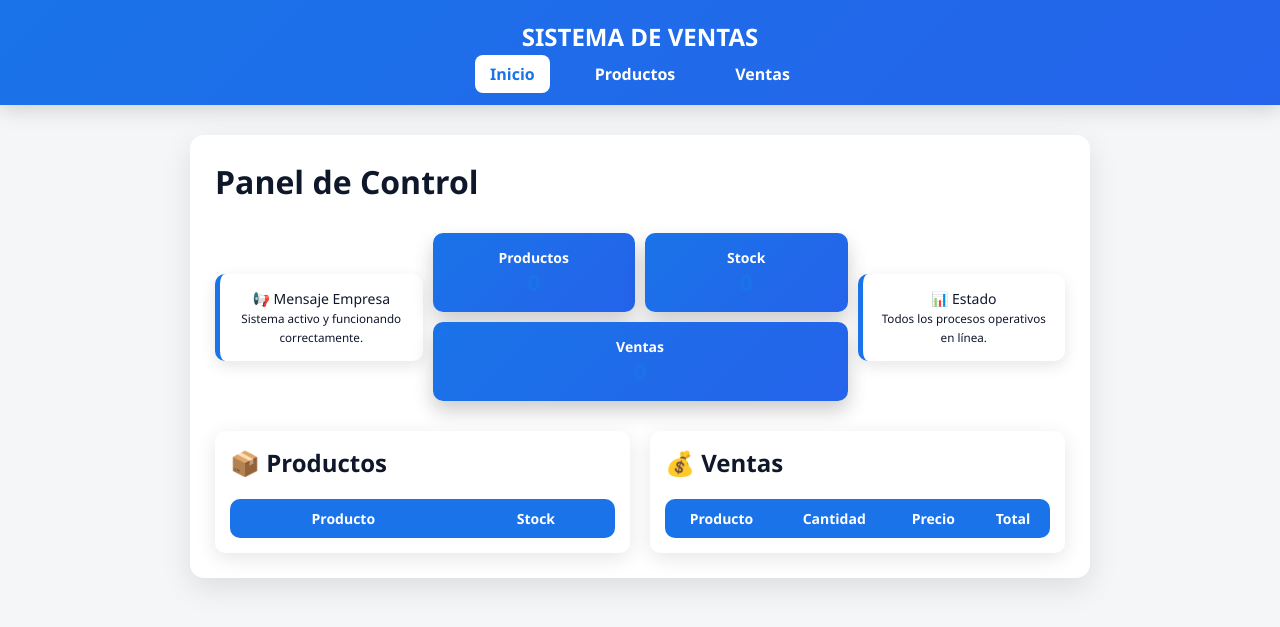
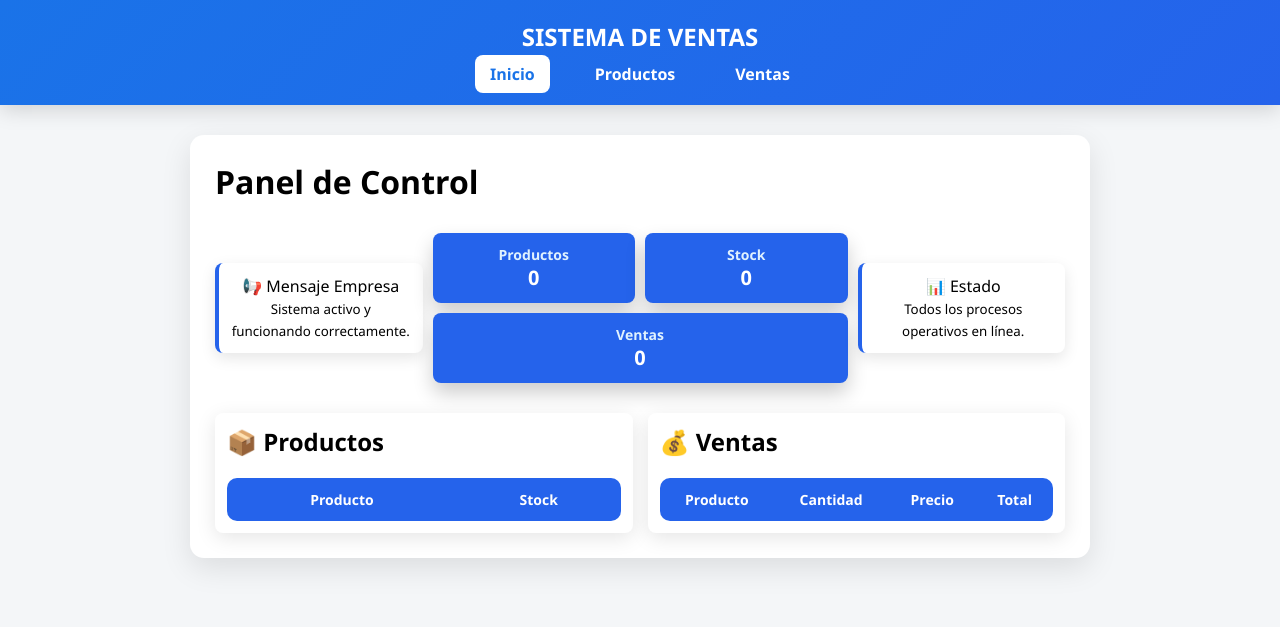
Before and after one commit to Pag-Web631/SistemaVentas, a PHP site: page / in a window 1280 px wide. Shown: the top 627 px of the page. Run offline with PHP 8.4, Linux system fonts and the light colour scheme; lists and menus that the app fills with data are empty.

Commit message:
Update index.css

```diff
--- a/index.css
+++ b/index.css
@@ -1,77 +1,4 @@
 /* ===== PANEL SUPERIOR ===== */
-.top-panel {
-    display: grid;
-    grid-template-columns: 1fr 2fr 1fr;
-    align-items: center;
-    gap: 20px;
-    margin: 20px 0;
-}
-.card {
-    flex: 1;
-    background: #1a73e8;
-    color: white;
-    padding: 10px;
-    border-radius: 8px;
-    text-align: center;
-}
-.box {
-    background: #ffffff;
-    color: #0f172a; /* TEXTO OSCURO */
-    padding: 10px;
-    border-left: 4px solid #1a73e8;
-    border-radius: 8px;
-    font-size: 14px;
-}
-.tabla-box {
-    background: white;
-    color: #0f172a;
-    padding: 10px;
-    border-radius: 8px;
-}
-
-/* encabezado */
-th {
-    background: #1a73e8;
-    color: white;
-    font-size: 14px;
-}
-
-/* filas */
-td {
-    font-size: 13px;
-    color: #0f172a;
-}
-.tabla-box {
-    background: white;
-    color: #0f172a;
-    padding: 10px;
-    border-radius: 8px;
-}
-
-/* encabezado */
-th {
-    background: #1a73e8;
-    color: white;
-    font-size: 14px;
-}
-
-/* filas */
-td {
-    font-size: 13px;
-    color: #0f172a;
-}
-body {
-    background: #f4f6f8;
-    color: #0f172a;
-}
-.card h3 {
-    font-size: 14px;
-}
-
-.card p {
-    font-size: 18px;
-    font-weight: bold;
-}
 .top-panel {
     display: grid;
     grid-template-columns: 1fr 2fr 1fr;
@@ -79,71 +6,85 @@ body {
     gap: 10px;
     margin: 10px 0;
 }
-/* MENSAJES */
+
+/* ===== MENSAJES ===== */
 .box {
-    background: white;
-    padding: 15px;
-    border-left: 5px solid #1a73e8;
-    border-radius: 10px;
+    background: #ffffff;
+    color: #000; /* NEGRO FUERTE */
+    padding: 12px;
+    border-left: 4px solid #2563eb;
+    border-radius: 8px;
     text-align: center;
+    font-weight: 500;
 }
 
-/* CARDS CENTRO */
+/* ===== CARDS ===== */
 .cards {
     display: flex;
-    justify-content: space-between;
     gap: 10px;
 }
 
 .card {
     flex: 1;
-    background: linear-gradient(135deg, #1a73e8, #2563eb);
-    color: white;
-    padding: 15px;
-    border-radius: 10px;
+    background: #2563eb; /* AZUL LIMPIO */
+    color: #ffffff; /* BLANCO FUERTE */
+    padding: 12px;
+    border-radius: 8px;
     text-align: center;
 }
 
+/* TEXTO CARDS */
+.card h3 {
+    font-size: 14px;
+    color: #e0f2fe; /* CLARO */
+}
+
 .card p {
-    font-size: 22px;
+    font-size: 20px;
     font-weight: bold;
+    color: #ffffff; /* BLANCO FUERTE */
 }
 
 /* ===== PANEL INFERIOR ===== */
 .bottom-panel {
     display: grid;
     grid-template-columns: 1fr 1fr;
-    gap: 20px;
+    gap: 15px;
 }
 
-/* TABLAS */
+/* ===== TABLAS ===== */
 .tabla-box {
-    background: white;
-    padding: 15px;
-    border-radius: 10px;
-    box-shadow: 0 5px 20px rgba(0,0,0,0.1);
+    background: #ffffff;
+    color: #000;
+    padding: 12px;
+    border-radius: 8px;
 }
 
-table {
-    width: 100%;
-    border-collapse: collapse;
+/* ENCABEZADO */
+th {
+    background: #2563eb;
+    color: #ffffff;
+    font-size: 14px;
 }
 
-th {
-    background: #1a73e8;
-    color: white;
+/* CELDAS */
+td {
+    font-size: 13px;
+    color: #000; /* NEGRO */
 }
 
-td, th {
-    padding: 10px;
-    text-align: center;
-}
-
+/* FILAS */
 tr:nth-child(even) {
     background: #f1f5f9;
 }
 
-/* RESPONSIVE */
+/* ===== BODY ===== */
+body {
+    background: #f4f6f8;
+    color: #000;
+}
+
+/* ===== RESPONSIVE ===== */
 @media (max-width: 768px) {
     .top-panel {
         grid-template-columns: 1fr;
```
